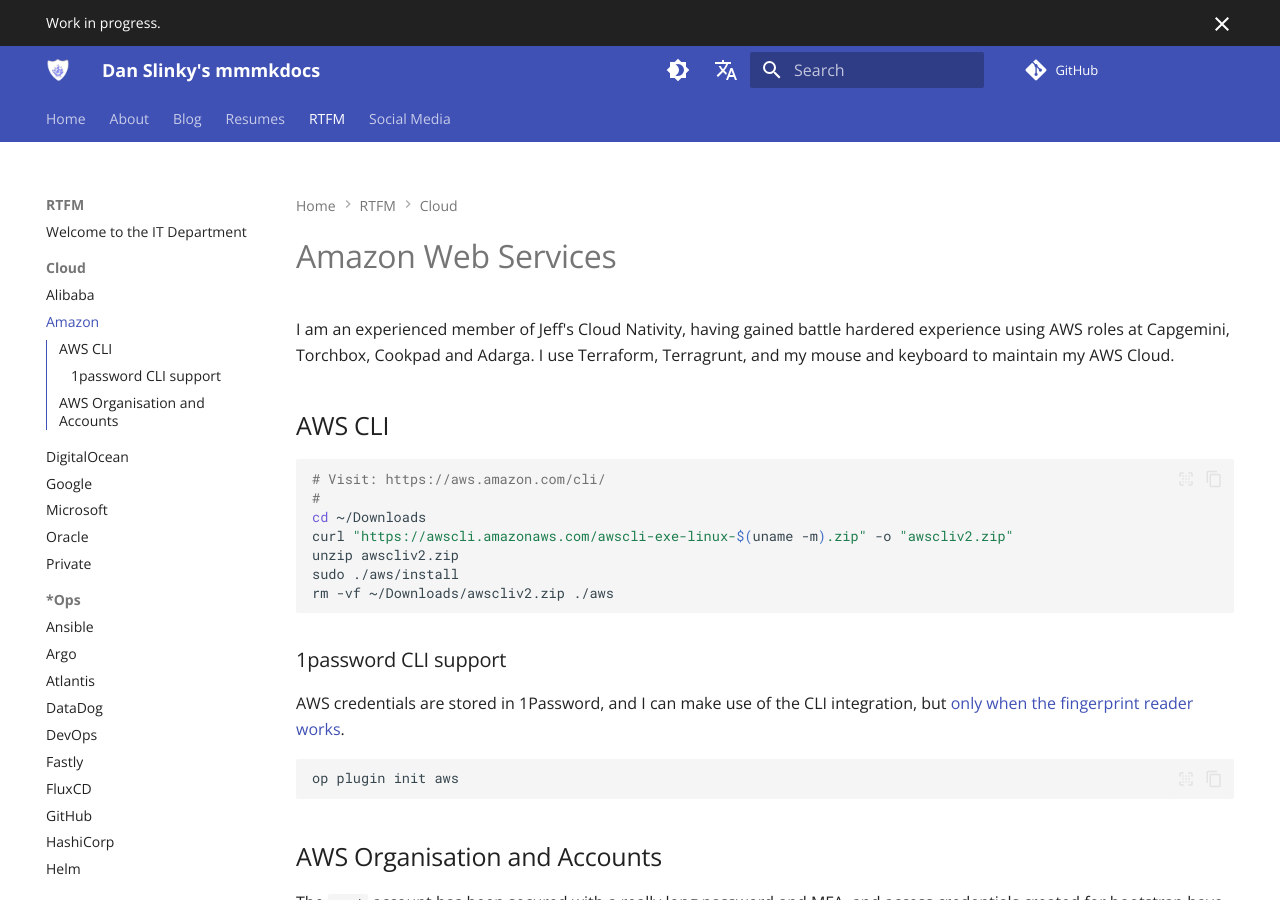
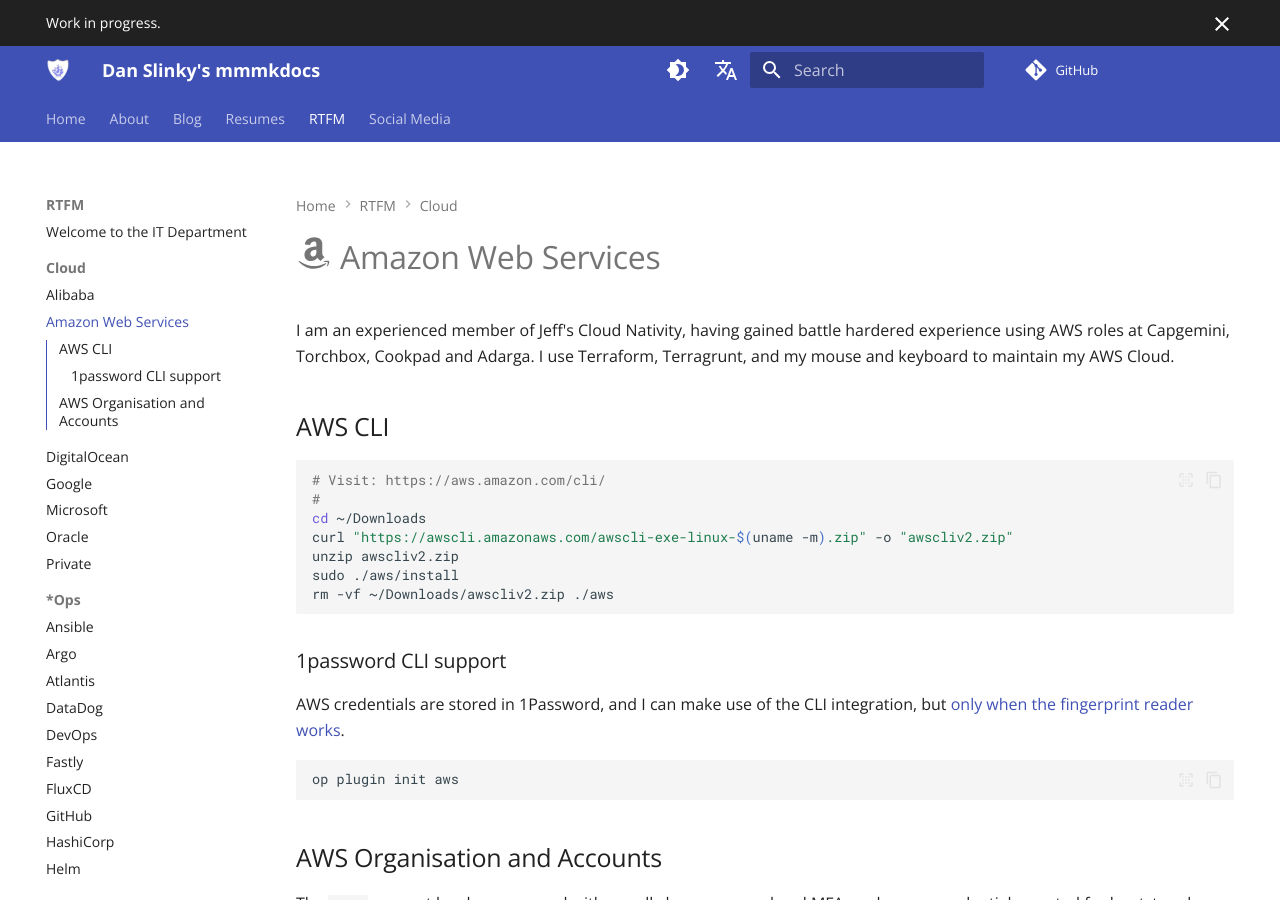
Before and after one commit to danslinky/danslinky.co.uk, an MkDocs documentation site: the page built from docs/rtfm/cloud/amazon.md, in a window 1280 px wide and 900 px high. Built offline with MkDocs 1.6.1 and Material for MkDocs 9.7.7, drawn with Linux system fonts in a browser that asks for light colours; emoji names are drawn with the system emoji font; plug-ins that fetch from the network failed and are left out; comment, search, counter and statistics services are not loaded; some of the changed lines change nothing that is shown.

Commit message:
will i regret this..

```diff
--- a/docs/rtfm/cloud/amazon.md
+++ b/docs/rtfm/cloud/amazon.md
@@ -1,4 +1,4 @@
-# Amazon Web Services
+# :fontawesome-brands-amazon: Amazon Web Services
 
 I am an experienced member of Jeff's Cloud Nativity, having gained battle hardered experience using AWS roles at Capgemini, Torchbox, Cookpad and Adarga. I use Terraform, Terragrunt, and my mouse and keyboard to maintain my AWS Cloud.
 
--- a/mkdocs.yml
+++ b/mkdocs.yml
@@ -50,7 +50,7 @@
     - rtfm/index.md
     - Cloud:
       - Alibaba: rtfm/cloud/china.md
-      - Amazon: rtfm/cloud/amazon.md
+      - rtfm/cloud/amazon.md
       - DigitalOcean: rtfm/cloud/digitalocean.md
       - Google: rtfm/cloud/google.md
       - Microsoft: rtfm/cloud/microsoft.md
```
